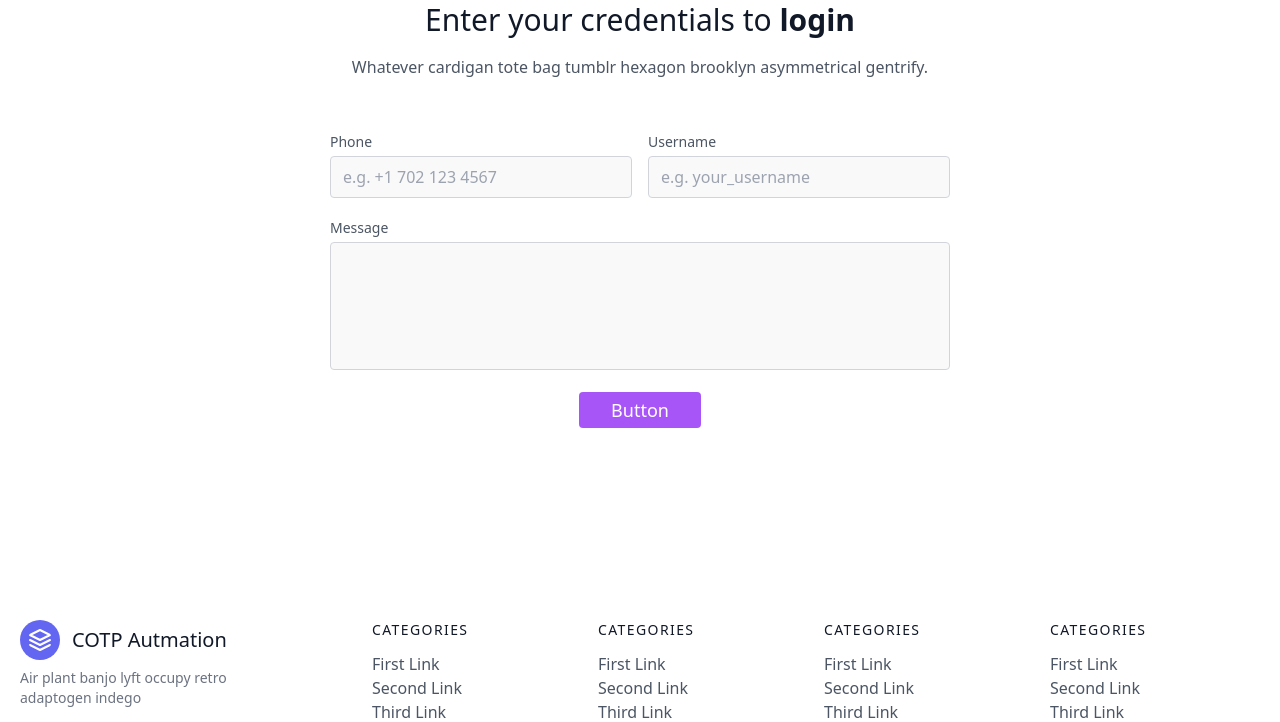
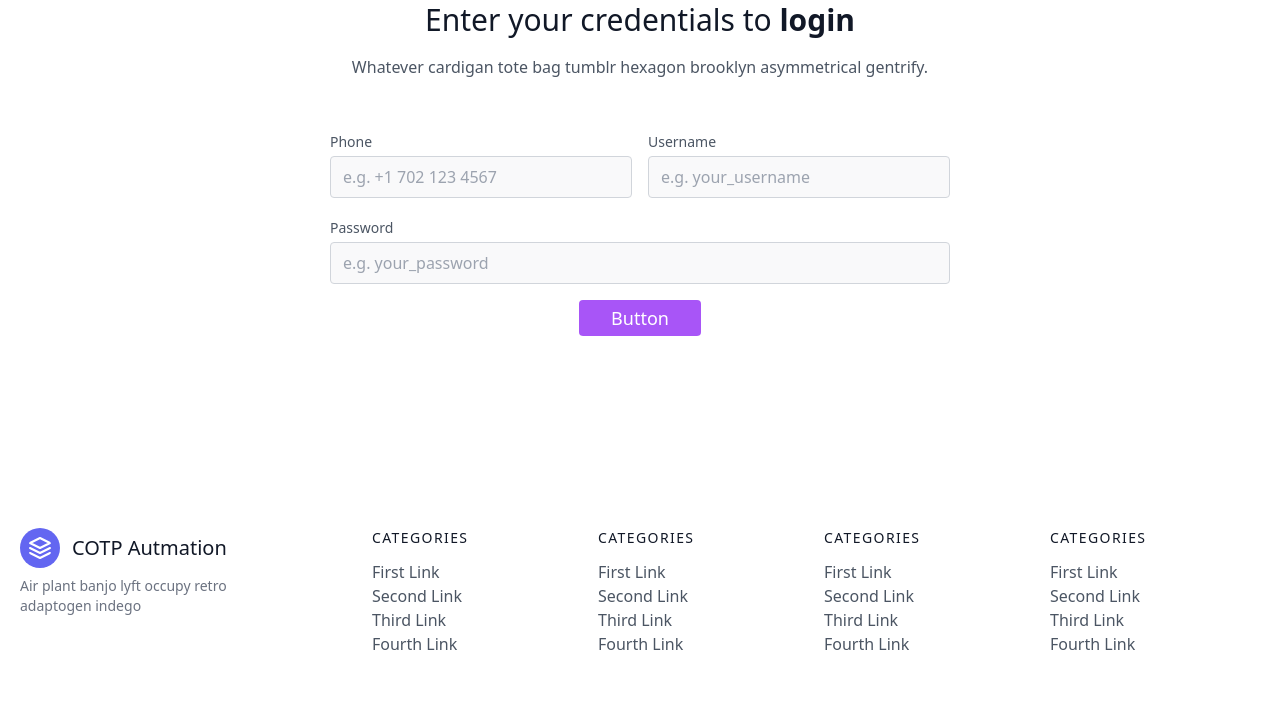
Before and after one commit to whodanyalahmed/COTP-lhop724, a Flask app: page / in a window 1280 px wide. Shown: the part 174-896 px from the top of the page. Run offline with Flask 2, Linux system fonts and the light colour scheme; some libraries are stand-ins or nearby versions.

Commit message:
UI updated for password field

```diff
--- a/app.py
+++ b/app.py
@@ -2,6 +2,10 @@
 from flask import Flask, render_template, request, redirect, url_for, flash, jsonify
 import json
 import urllib.parse
+
+from pytz import country_names
+from urllib3 import Retry
+import phonenumbers
 
 # create app object
 app = Flask(__name__)
@@ -28,6 +32,16 @@ def index():
         # create dictionary
         decoded = {i.split('=')[0]: i.split('=')[1] for i in decoded}
         print(decoded)
+
+        country_code = decoded['mobile_number']
+        try:
+
+            country_code = phonenumbers.parse(country_code)
+        except:
+            return 'Invalid Phone Number or Country Code was not present...'
+        print(country_code.country_code)
+        decoded['country_code'] = country_code.country_code
+
         # decoded = decoded.replace('=', ':')
         # # add curly braces
         # decoded = '{' + decoded + '}'
--- a/templates/index.html
+++ b/templates/index.html
@@ -80,6 +80,7 @@
                       id="mobile-number"
                       name="mobile_number"
                       placeholder="e.g. +1 702 123 4567"
+                      required
                     />
                   </div>
                 </div>
@@ -96,19 +97,25 @@
                       name="username"
                       placeholder="e.g. your_username"
                       class="w-full bg-gray-100 bg-opacity-50 rounded border border-gray-300 focus:border-purple-500 focus:bg-white focus:ring-2 focus:ring-purple-200 text-base outline-none text-gray-700 py-1 px-3 leading-8 transition-colors duration-200 ease-in-out"
+                      required
                     />
                   </div>
                 </div>
                 <div class="p-2 w-full">
                   <div class="relative">
-                    <label for="message" class="leading-7 text-sm text-gray-600"
-                      >Message</label
+                    <label
+                      for="password"
+                      class="leading-7 text-sm text-gray-600"
+                      >Password</label
                     >
-                    <textarea
-                      id="message"
-                      name="message"
-                      class="w-full bg-gray-100 bg-opacity-50 rounded border border-gray-300 focus:border-purple-500 focus:bg-white focus:ring-2 focus:ring-purple-200 h-32 text-base outline-none text-gray-700 py-1 px-3 resize-none leading-6 transition-colors duration-200 ease-in-out"
-                    ></textarea>
+                    <input
+                      type="password"
+                      id="password"
+                      name="password"
+                      placeholder="e.g. your_password"
+                      class="w-full bg-gray-100 bg-opacity-50 rounded border border-gray-300 focus:border-purple-500 focus:bg-white focus:ring-2 focus:ring-purple-200 text-base outline-none text-gray-700 py-1 px-3 leading-8 transition-colors duration-200 ease-in-out"
+                      required
+                    />
                   </div>
                 </div>
                 <div class="p-2 w-full">
```
